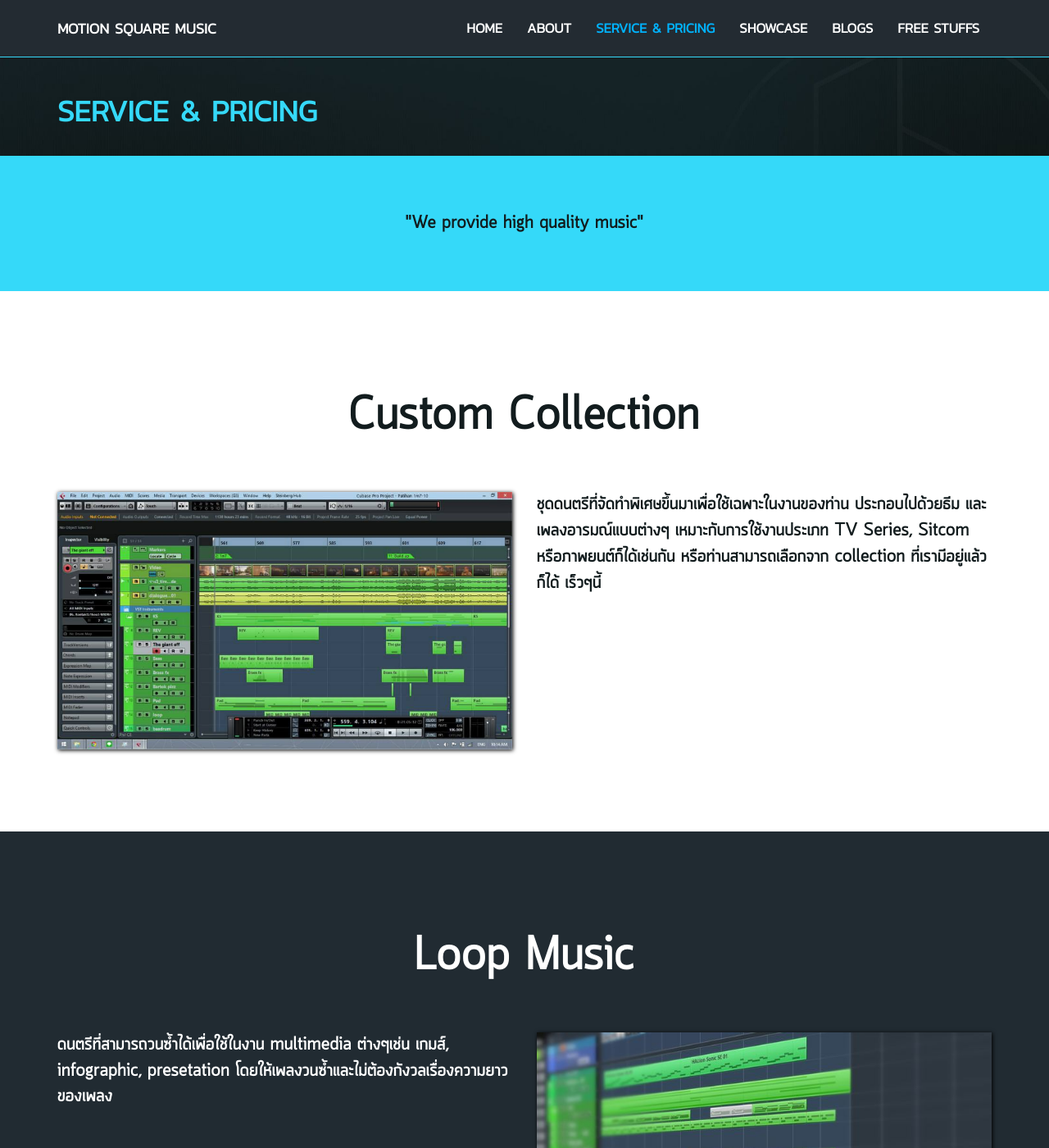
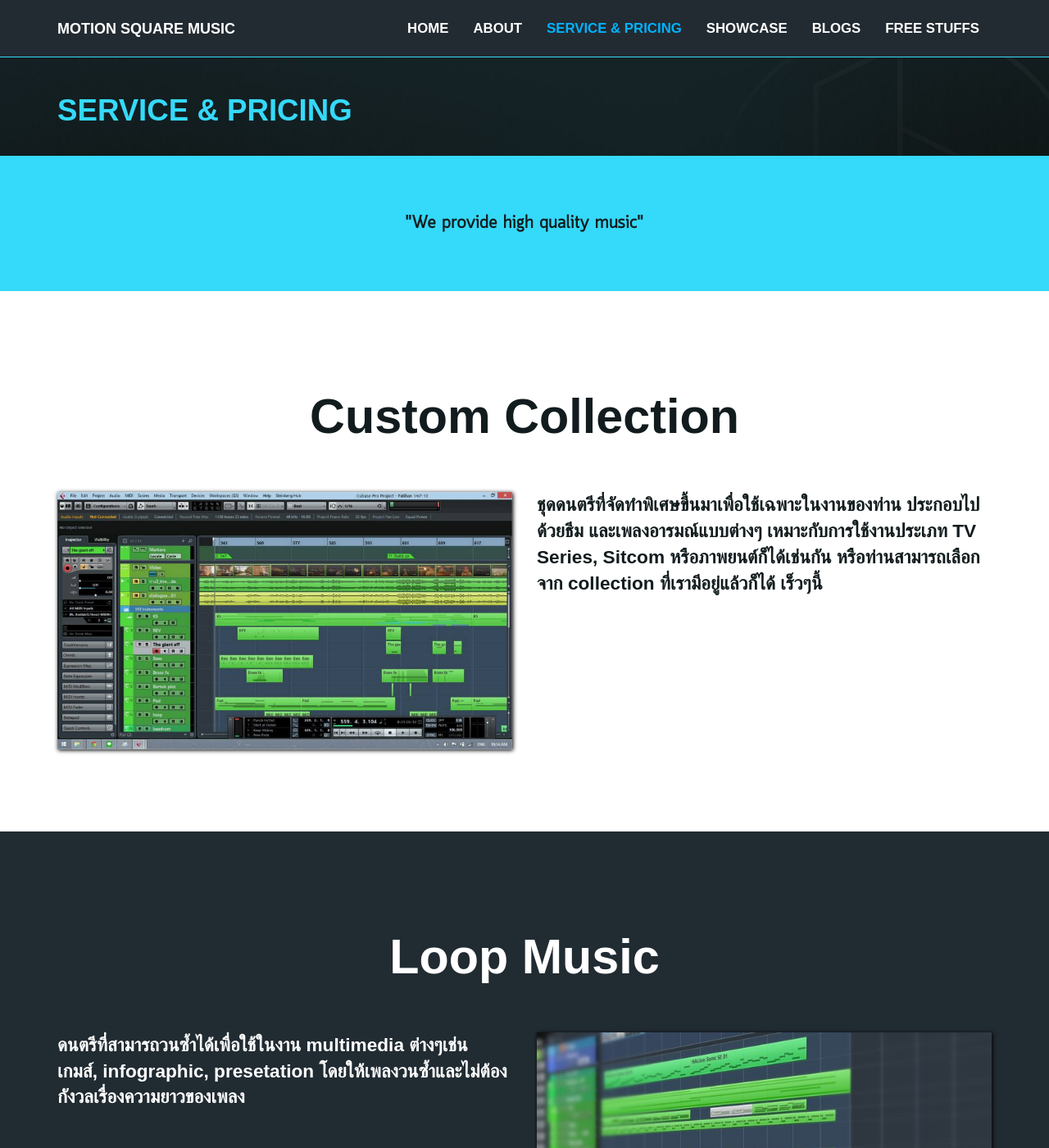
Before and after one commit to motionsquaremusic/motionsquaremusic.github.io, a Jekyll site: the page built from services/index.html, in a window 1280 px wide and 1400 px high. Shown: the whole window at 82% size. Built offline with Jekyll 4.4.1, drawn with Linux system fonts in a browser that asks for light colours; nearby versions of some CDN libraries; some web fonts are replaced; comment, search, counter and statistics services are not loaded.

Commit message:
fix @font-face wrong usage

```diff
--- a/assets/css/addons.css
+++ b/assets/css/addons.css
@@ -26,39 +26,109 @@
 /* TH Saraban new by SIPA */
 
 @font-face{
-  font-family: 'saraban';
-  src:
-    url('../fonts/THSarabunNew.ttf') format('truetype'),
-    url('../fonts/THSarabunNew-Bold.ttf') format('truetype'),
-    url('../fonts/THSarabunNew-BoldItalic.ttf') format('truetype'),
-    url('../fonts/THSarabunNew-Italic.ttf') format('truetype');
+  font-family: 'Saraban';
+  src: url('../fonts/THSarabunNew.ttf') format('truetype');
+  font-weight: normal;
+  font-style: normal;
+}
+
+@font-face{
+  font-family: 'SarabanItalic';
+  src: url('../fonts/THSarabunNew-Italic.ttf') format('truetype');
+  font-weight: normal;
+  font-style: normal;
+}
+
+@font-face{
+  font-family: 'SarabanBold';
+  src: url('../fonts/THSarabunNew-BoldItalic.ttf') format('truetype');
+  font-weight: normal;
+  font-style: normal;
+}
+
+@font-face{
+  font-family: 'SarabanBoldItalic';
+  src: url('../fonts/THSarabunNew-BoldItalic.ttf') format('truetype');
+  font-weight: normal;
+  font-style: normal;
 }
 
 /* Quark Thai font by Typomancer */
 
 @font-face{
-  font-family: 'quark';
-  src:
-    url('../fonts/Quark-Bold.otf') format('opentype'),
-    url('../fonts/Quark-Light.otf') format('opentype');
+  font-family: 'QuarkBold';
+  src: url('../fonts/Quark-Bold.otf') format('opentype');
+  font-weight: normal;
+  font-style: normal;
 }
 
-/* Quark Thai font by Cadson Demak */
+@font-face{
+  font-family: 'QuarkLight';
+  src: url('../fonts/Quark-Light.otf') format('opentype');
+  font-weight: normal;
+  font-style: normal;
+}
+
+/* Cadson Kanit font by kanit Demak */
+
+/* headings (h1-h6) tags */
+@font-face{
+  font-family: 'KanitBold', sans-serif;
+  src: url('../fonts/Kanit-Bold.ttf') format('truetype');
+  font-weight: normal;
+  font-style: normal;
+}
 
 @font-face{
-  font-family: 'cadson';
-  src:
-    url('../fonts/Kanit-ExtraLight.ttf') format('truetype'),
-    url('../fonts/Kanit-ExtraLightItalic.ttf') format('truetype'),
+  font-family: 'KanitBoldItalic', sans-serif;
+  src: url('../fonts/Kanit-BoldItalic.ttf') format('truetype');
+  font-weight: normal;
+  font-style: normal;
+}
 
-    url('../fonts/Kanit-Light.ttf') format('truetype'),
-    url('../fonts/Kanit-LightItalic.ttf') format('truetype'),
-    url('../fonts/Kanit-Regular.ttf') format('truetype'),
+/* b, strong tag */
+@font-face{
+  font-family: 'KanitMedium', sans-serif;
+  src: url('../fonts/Kanit-Medium.ttf') format('truetype');
+  font-weight: normal;
+  font-style: normal;
+}
 
-    url('../fonts/Kanit-Medium.ttf') format('truetype'),
-    url('../fonts/Kanit-MediumItalic.ttf') format('truetype'),
-    url('../fonts/Kanit-SemiBold.ttf') format('truetype'),
-    url('../fonts/Kanit-SemiBoldItalic.ttf') format('truetype');
+@font-face{
+  font-family: 'KanitMediumItalic', sans-serif;
+  src: url('../fonts/Kanit-MediumItalic.ttf') format('truetype');
+  font-weight: normal;
+  font-style: normal;
+}
+
+/* a tag */
+@font-face{
+  font-family: 'KanitRegular', sans-serif;
+  src: url('../fonts/Kanit-Regular.ttf') format('truetype');
+  font-weight: normal;
+  font-style: normal;
+}
+
+@font-face{
+  font-family: 'KanitItalic', sans-serif;
+  src: url('../fonts/Kanit-Italic.ttf') format('truetype');
+  font-weight: normal;
+  font-style: normal;
+}
+
+/* p tag */
+@font-face{
+  font-family: 'KanitLight', sans-serif;
+  src: url('../fonts/Kanit-Light.ttf') format('truetype');
+  font-weight: normal;
+  font-style: normal;
+}
+
+@font-face{
+  font-family: 'KanitLightItalic', sans-serif;
+  src: url('../fonts/Kanit-LightItalic.ttf') format('truetype');
+  font-weight: normal;
+  font-style: normal;
 }
 
 
@@ -66,7 +136,7 @@
 
 .font-override_saraban * { font-family: 'saraban', sans-serif; }
 
-.font-override_cadson * { font-family: 'cadson', sans-serif; }
+.font-override_kanit * { font-family: 'KanitRegular', sans-serif; }
 
 /*********************************************
   HEADINGS, p, a, input
@@ -76,21 +146,23 @@
 
 body {
   background-color: white;
-  font-family: 'cadson', sans-serif;
-  font-weight: 400;
+  font-family: 'KanitRegular', sans-serif;
   line-height: 1.45;
   color: #333;
 }
 
+p {
+  font-family: 'KanitLight', sans-serif;
+}
+
 p, a  {
-  font-family: 'cadson', sans-serif;
   margin-bottom: 1.3em;
-  font-weight: 600;
   color:          #121c1e;
   padding:        0;
 }
 
 a {
+  font-family: 'KanitRegular', sans-serif;
   padding:  0;
   margin:   0;
   -webkit-transition: background-color .4s linear, color .4s linear;
@@ -107,7 +179,7 @@
 
 
 input[type=submit],input[type=text],input[type=email] {
-  font-family: 'cadson', sans-serif;
+  font-family: 'KanitRegular', sans-serif;
 }
 
 h1, h2, {
@@ -125,7 +197,7 @@
 h3 {font-size: 2.618em;}
 h4 {font-size: 1.618em;}
 
-h1, h2, h3, h4, h5, h6 { font-family: 'cadson', sans-serif; }
+h1, h2, h3, h4, h5, h6 { font-family: 'KanitBold', sans-serif; }
 
 small, .font_small {font-size: 0.618em;}
 
@@ -202,13 +274,13 @@
 
   .testimonial h1,.testimonial h2,.testimonial h3,
   .testimonial h4,.testimonial h5,.testimonial h6 {
-    font-family: 'cadson', sans-serif;
+    font-family: 'KanitBold', sans-serif;
     font-weight: bolder;
     text-align: center;
   }
 
   .testimonial p, .testimonial small {
-    font-family: 'cadson', sans-serif;
+    font-family: 'KanitLight', sans-serif;
     font-weight: light;
   }
 
@@ -230,7 +302,7 @@
   #quote h1,#quote h2,#quote h3,
   #quote h4,#quote h5,#quote h6,
   #quote p, #quote small {
-    font-family: 'quark', sans-serif;
+    font-family: 'QuarkBold', sans-serif;
     font-weight: bolder;
   }
 
@@ -261,7 +333,7 @@
   }
 
   .navbar-brand {
-    font-family: 'cadson', sans-serif;
+    font-family: 'KanitRegular', sans-serif;
     font-weight: 900;
     /*font-size: 30px !important;*/
   }
```
